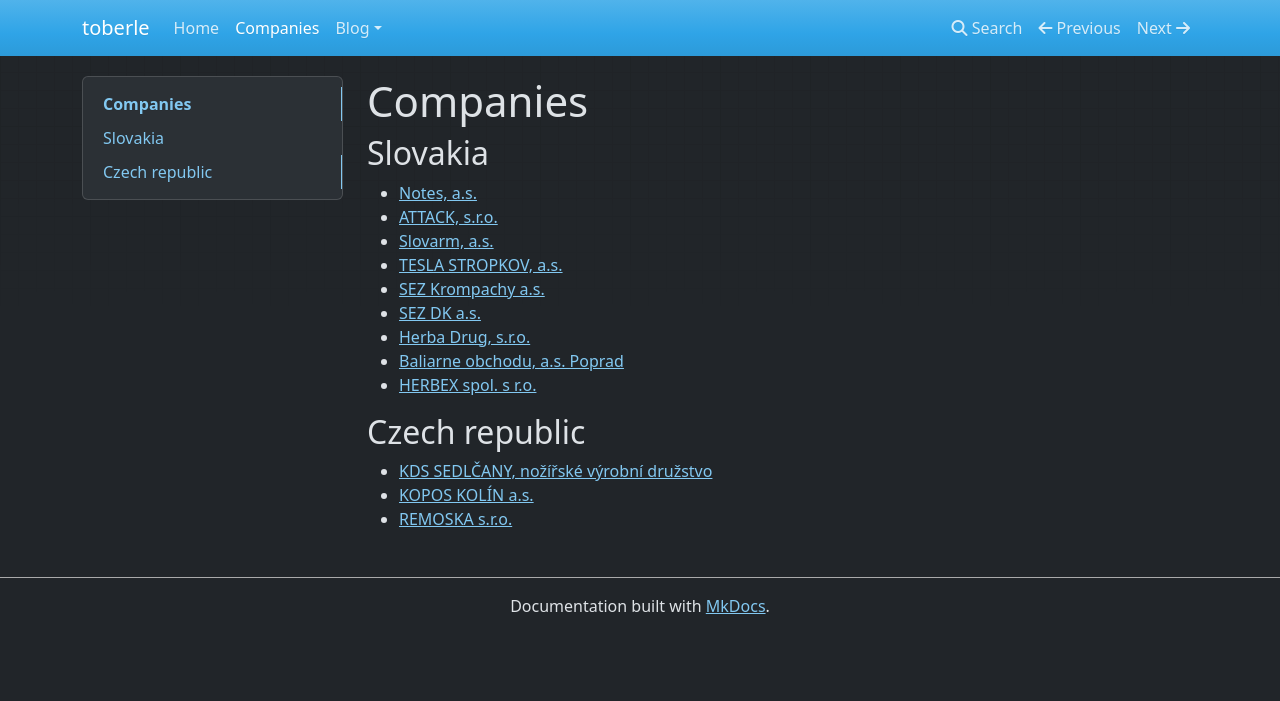
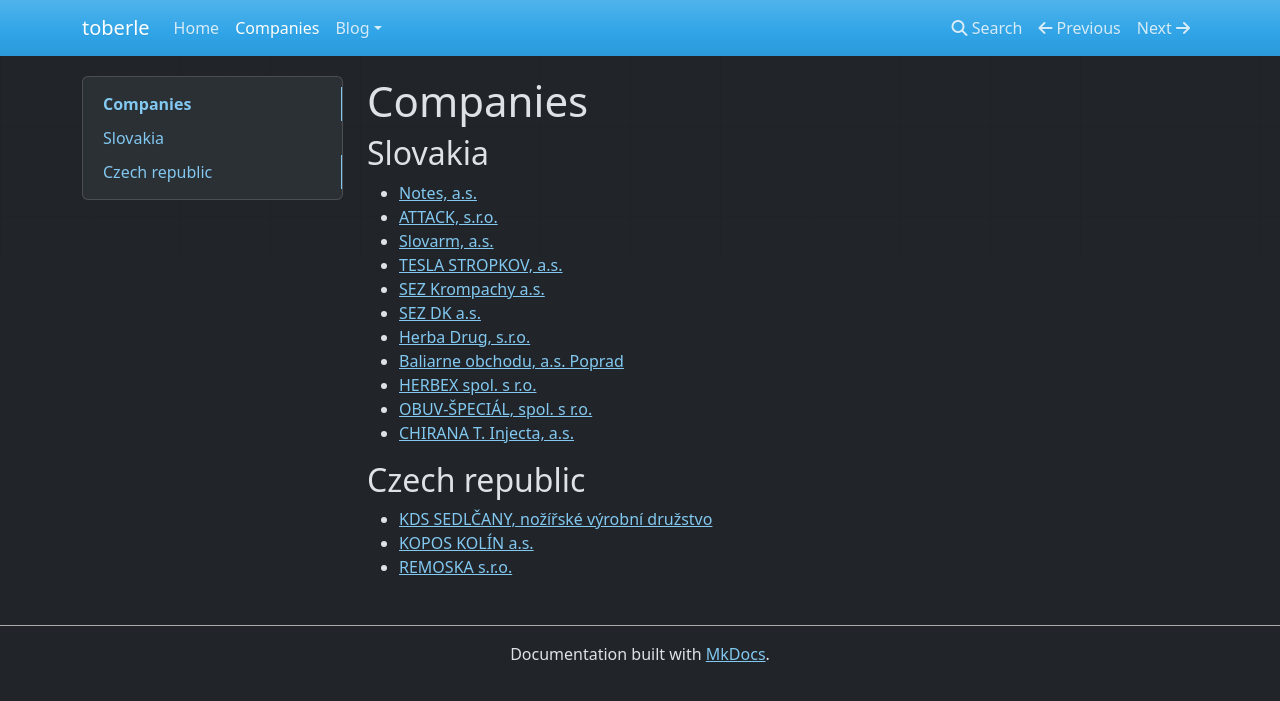
Before and after one commit to toberle/toberle.github.io, an MkDocs documentation site: the page built from docs/companies.md, in a window 1280 px wide. Shown: the top 701 px of the page. Built offline with MkDocs 1.6.1, drawn with Linux system fonts in a browser that asks for light colours; nearby versions of some CDN libraries.

Commit message:
companies update

```diff
--- a/docs/companies.md
+++ b/docs/companies.md
@@ -11,6 +11,8 @@
 - [Herba Drug, s.r.o.](https://www.herbadrug.sk/)
 - [Baliarne obchodu, a.s. Poprad](https://www.baliarne.sk/)
 - [HERBEX spol. s r.o.](https://www.herbex.sk/)
+- [OBUV-ŠPECIÁL, spol. s r.o.](https://bosp.sk/)
+- [CHIRANA T. Injecta, a.s.](https://www.t-injecta.sk/)
 
 
 ## Czech republic
```
